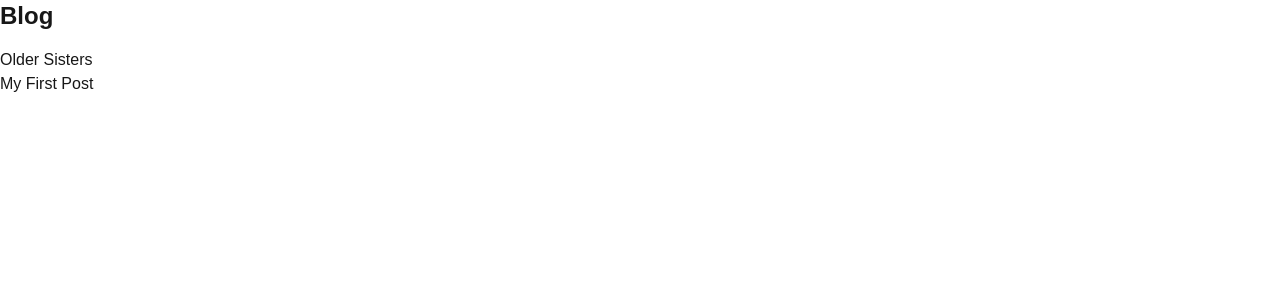
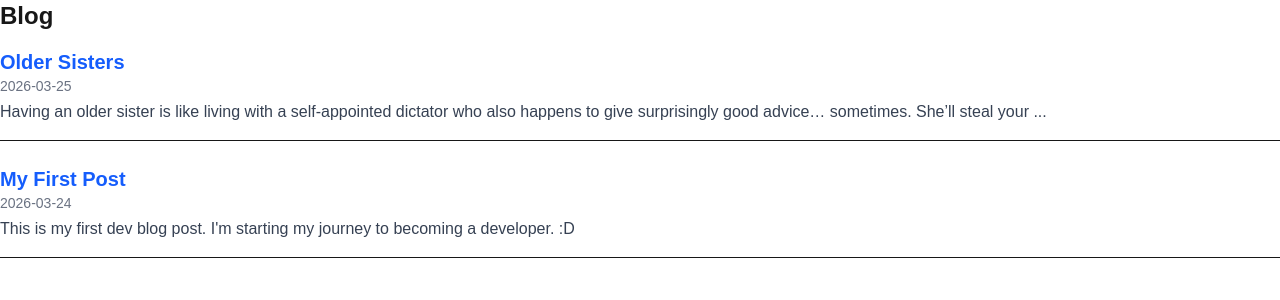
Before and after one commit to jeffschoe/jeff-dev-blog, a Next.js app: page /blog in a window 1280 px wide. Shown: the top 300 px of the page. Built offline with nearby package versions, Linux system fonts and the light colour scheme.

Commit message:
Added blog previewing

```diff
--- a/app/blog/page.tsx
+++ b/app/blog/page.tsx
@@ -12,10 +12,14 @@ export default function BlogPage() {
 
       <h1 className="text-2xl font-bold mb-4">Blog</h1>
       {posts.map((post) =>(
-        <div key={post.slug}>
-          <Link href={`/blog/${post.slug}`}>
+        <div key={post.slug} className="mb-6 border-b pb-4">
+          <Link href={`/blog/${post.slug}`}  className="text-xl font-semibold text-blue-600 hover:underline">
             {post.title}
           </Link>
+          <p className="text-sm text-gray-500">{post.date}</p>
+          <p className="text-gray-700 mt-1">
+            {post.content.slice(0, 150)}{post.content.length > 150 ? "..." : ""}
+          </p>
         </div>
       ))}
     </div>
```
